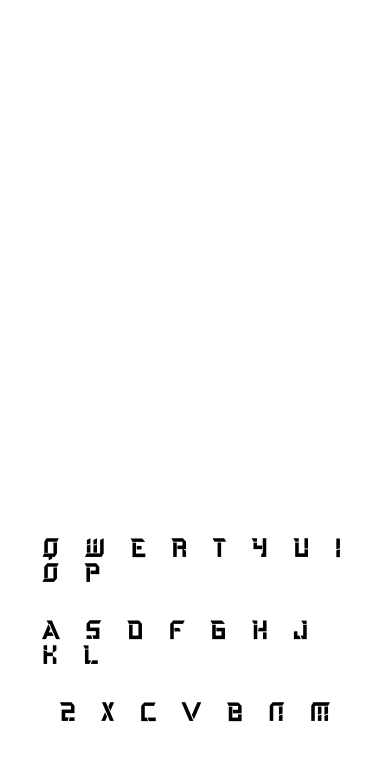
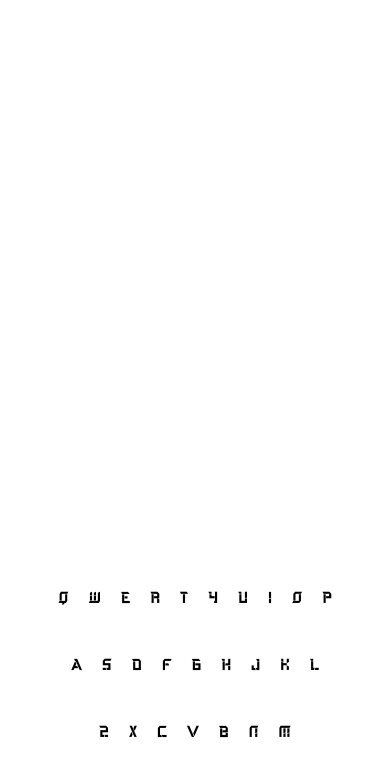
Before and after one commit to NaufalK25/hangnimal, a website with bundled scripts: page index.html in a window 390 px wide. Shown: the part 86-844 px from the top of the page. Built offline with nearby package versions, Linux system fonts and the light colour scheme; no server answers.

Commit message:
add reponsive for keyboard section

```diff
--- a/index.html
+++ b/index.html
@@ -358,7 +358,7 @@
         </div>
     </section>
     <section class="keyboard">
-        <section>
+        <section class="keyboard-top">
             <span class="key" title="Q" data-key="Q">Q</span>
             <span class="key" title="W" data-key="W">W</span>
             <span class="key" title="E" data-key="E">E</span>
@@ -370,7 +370,7 @@
             <span class="key" title="O" data-key="O">O</span>
             <span class="key" title="P" data-key="P">P</span>
         </section>
-        <section>
+        <section class="keyboard-middle">
             <span class="key" title="A" data-key="A">A</span>
             <span class="key" title="S" data-key="S">S</span>
             <span class="key" title="D" data-key="D">D</span>
@@ -381,7 +381,7 @@
             <span class="key" title="K" data-key="K">K</span>
             <span class="key" title="L" data-key="L">L</span>
         </section>
-        <section>
+        <section class="keyboard-bottom">
             <span class="key" title="Z" data-key="Z">Z</span>
             <span class="key" title="X" data-key="X">X</span>
             <span class="key" title="C" data-key="C">C</span>
--- a/public/css/index.css
+++ b/public/css/index.css
@@ -82,12 +82,40 @@ body {
     gap: 2rem;
 }
 
+.keyboard-top,
+.keyboard-middle,
+.keyboard-bottom {
+    display: flex;
+    flex-wrap: wrap;
+    justify-content: center;
+}
+
 .key {
     border: 2.5px solid transparent;
     border-radius: 0.5rem;
     padding: 0.5rem;
     font-size: 20pt;
     cursor: pointer;
+}
+
+@media screen and (max-width: 640px) {
+    .keyboard {
+        padding: 1rem;
+    }
+
+    .key {
+        font-size: 15pt;
+    }
+}
+
+@media screen and (max-width: 480px) {
+    .keyboard {
+        padding: 0.5rem;
+    }
+
+    .key {
+        font-size: 12pt;
+    }
 }
 
 .key:hover,
@@ -137,7 +165,7 @@ body {
 }
 
 .result {
-    font-family: 'Courier New', Courier, monospace;
+    font-family: "Courier New", Courier, monospace;
     text-align: center;
     font-size: 25pt;
     font-weight: bold;
```
